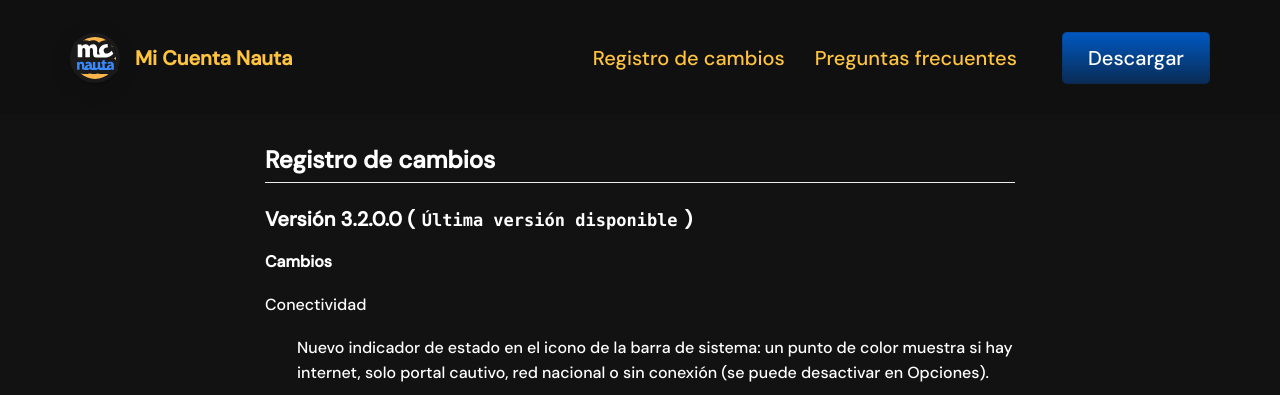
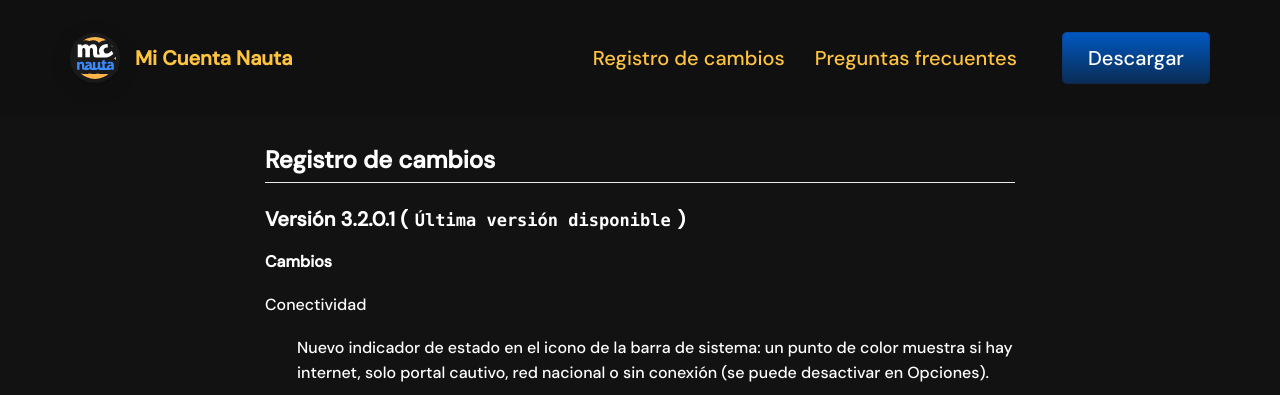
Before and after one commit to micuentanauta/micuentanauta.github.io, a Jekyll site: the page built from _pages/changelog.md, in a window 1280 px wide and 900 px high. Shown: the top 395 px of the window. Built offline with Jekyll 4.4.1, drawn with Linux system fonts in a browser that asks for light colours.

Commit message:
release: publica v3.2.0.1 sustituyendo la accidental 3.2.0.0
- app_version/sha256/size_mb apuntan al nuevo instalador net48
- updates.json: last_build 3.2.0.1 -> releases/latest
- changelog.md: entrada renombrada a 3.2.0.1
- eliminado el ultimo paquete autoalojado (downloads/ vacio)

```diff
--- a/_config.yml
+++ b/_config.yml
@@ -15,7 +15,7 @@
 # download_sha256 corresponde a Mi.Cuenta.Nauta.v<versión>.Setup.exe (net48) del último release.
 download_date: 2026.11.04
 download_size_mb: 5.9
-download_sha256: 115833CDA905847D229315598CEB64BD3943B78FFF78FA02E65135307DA70125
+download_sha256: 60C5146EA09465E91D043B3FD0995A544E65CB11D819DB8C5F90B78E9AC5C63E
 # App Info
 ios_app_id: # Required. Enter iOS app ID to automatically populate name, price and icons (e.g. 718043190).
 ios_app_country: # Required outside USA. Enter 2 letter country code as in https://en.wikipedia.org/wiki/ISO_3166-1_alpha-2
@@ -28,7 +28,7 @@
 
 app_icon: assets/mcn-icon.svg # Automatically populates if not set and if iOS app ID is set.  Otherwise enter path to icon file manually.
 app_name: Mi Cuenta Nauta # Automatically populates if not set and if iOS app ID is set.  Otherwise enter manually.
-app_version: v3.2.0.0
+app_version: v3.2.0.1
 app_description: Mi Cuenta Nauta facilita la interacción con ETECSA y te permite un entorno seguro a la hora de conectarse a internet
 
 enable_smart_app_banner: false # Set to true to show a smart app banner at top of page on mobile devices.
--- a/_pages/changelog.md
+++ b/_pages/changelog.md
@@ -6,7 +6,7 @@
 
 ## Registro de cambios
 
-### **Versión 3.2.0.0** (`Última versión disponible`)
+### **Versión 3.2.0.1** (`Última versión disponible`)
 
 **Cambios**
 
```
Also changed, not shown: api/micuentanauta_updates.json (+2 -2 lines), 1 other file.
